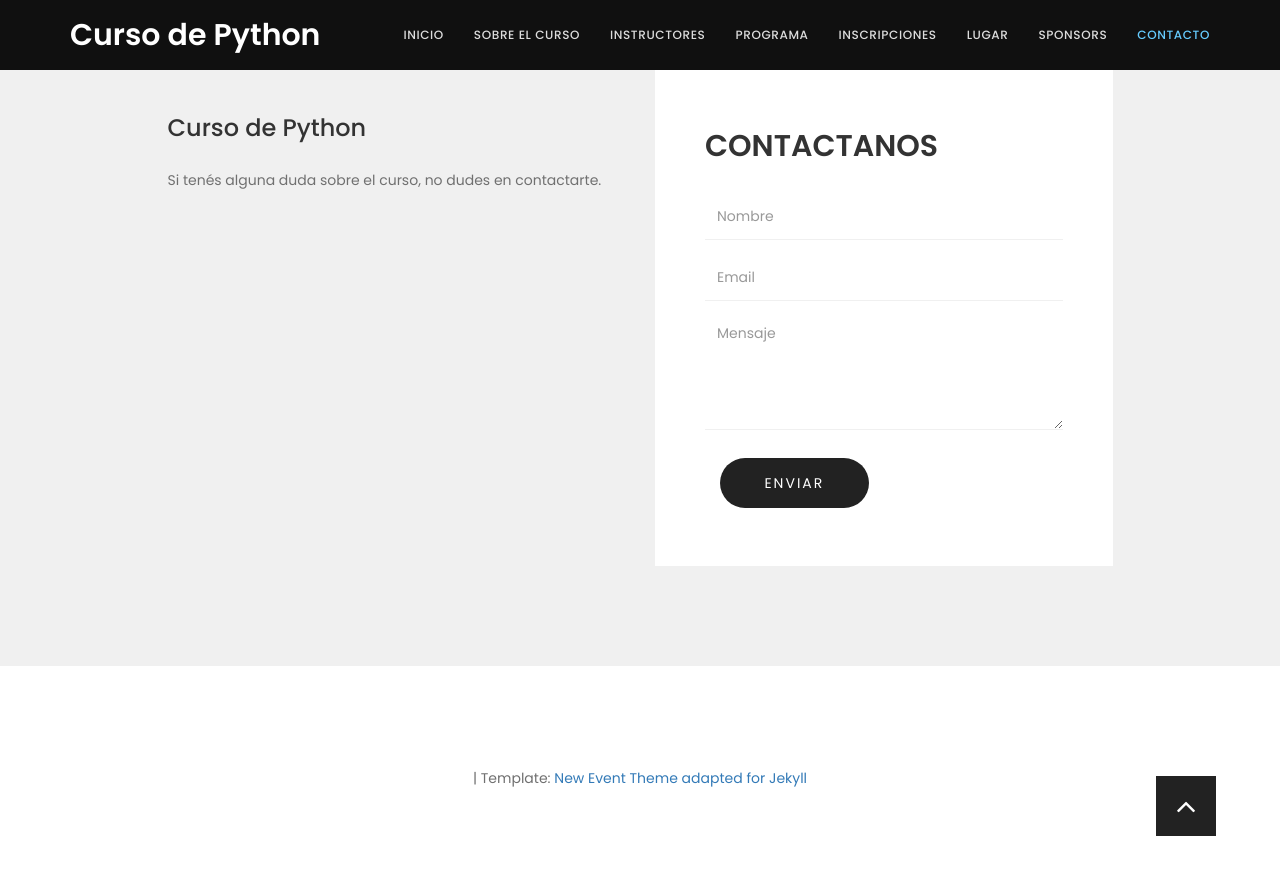
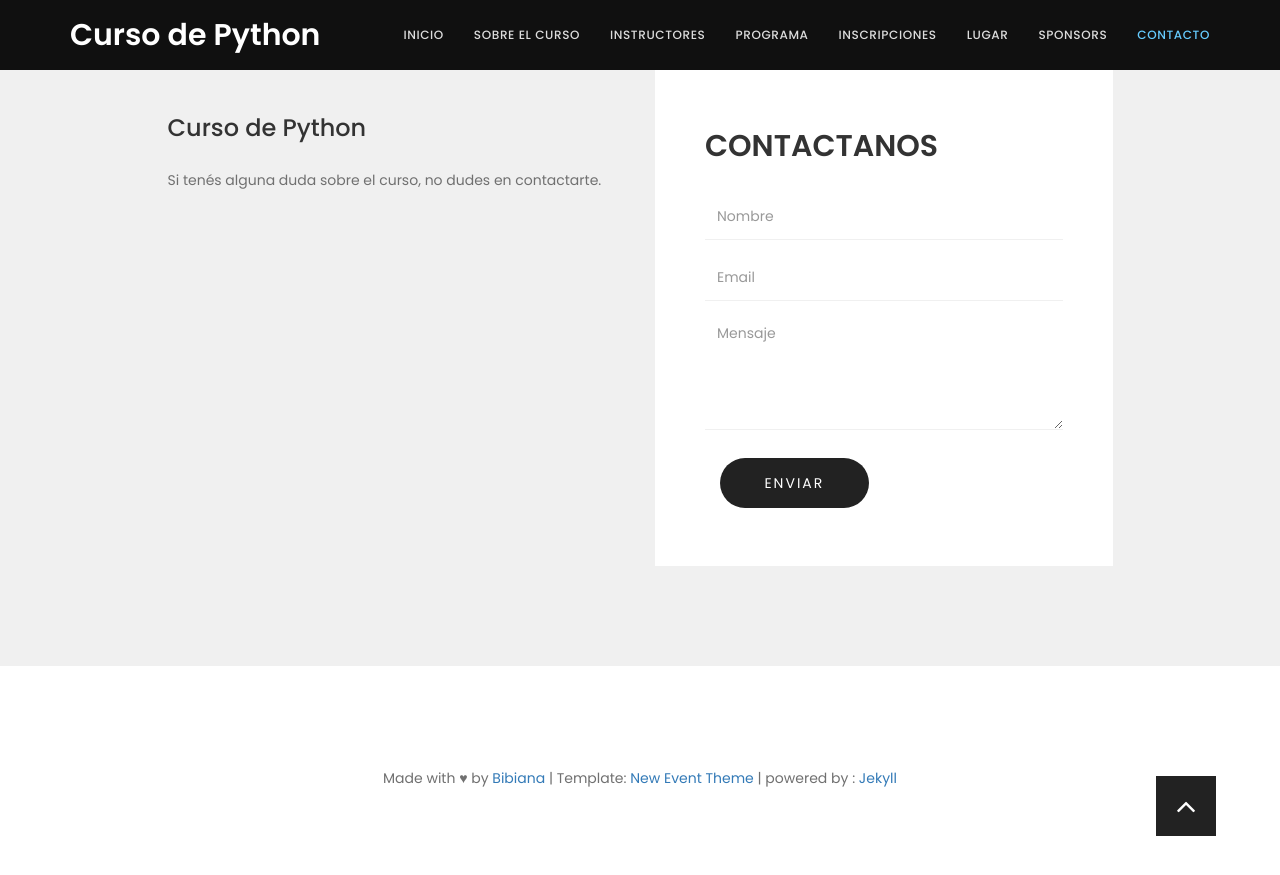
Before and after one commit to capacitaciones-r4/python, a Jekyll site: the page built from index.html, in a window 1280 px wide and 900 px high, scrolled down 6455 px. Shown: the top 875 px of the window. Built offline with Jekyll 4.4.1, drawn with Linux system fonts in a browser that asks for light colours.

Commit message:
Se completa footer

```diff
--- a/_includes/footer.html
+++ b/_includes/footer.html
@@ -5,7 +5,10 @@
 	<div class="container">
 		<div class="row">
 		    <div class="col-md-12 col-sm-12">
-			<p class="wow fadeInUp" data-wow-delay="0.6s">| Template: <a rel="nofollow" href="https://github.com/thypirate/new-event-jekyll" target="_parent">New Event Theme adapted for Jekyll</a></p>
+			<p class="wow fadeInUp" data-wow-delay="0.6s"> Made with ♥ by <a href="https://twitter.com/3ibiana"> Bibiana </a>
+                            | Template: <a rel="nofollow" href="https://github.com/thypirate/new-event-jekyll" target="_parent">New Event Theme</a>
+                            | powered by : <a rel="nofollow" href="https://jekyllrb.com/" target="_parent">Jekyll</a>
+                        </p>
 			</div>
 		</div>
 	</div>
```
